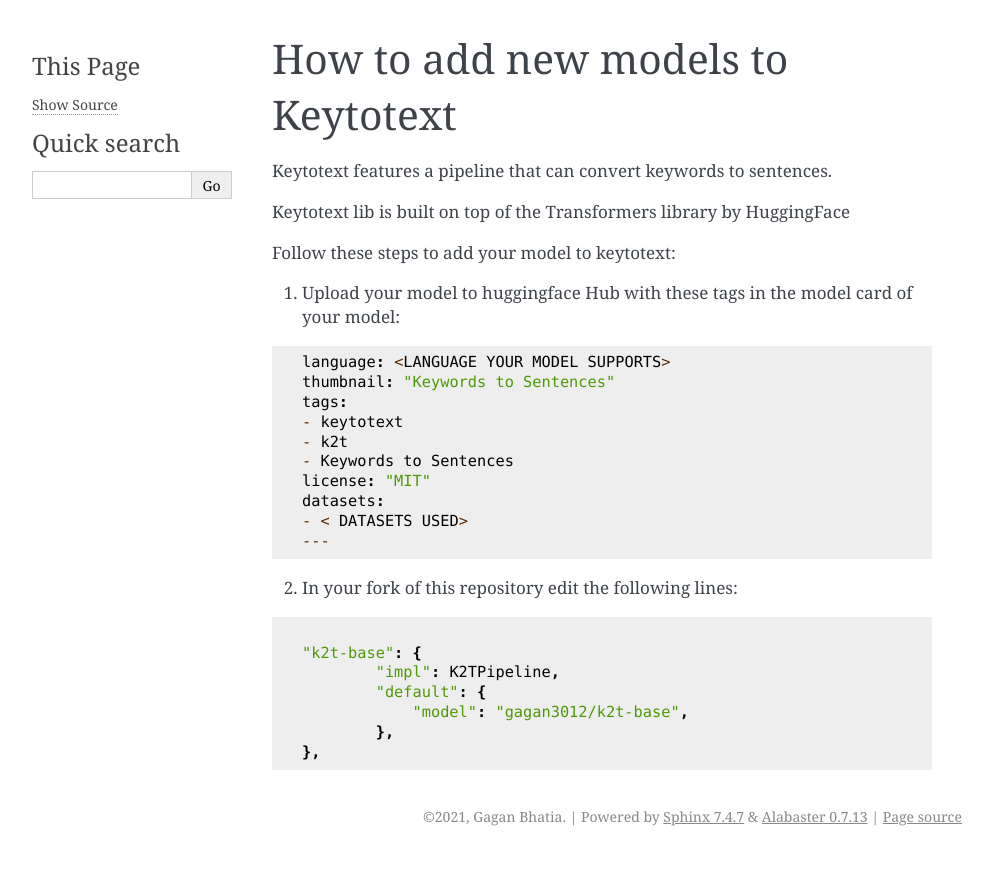
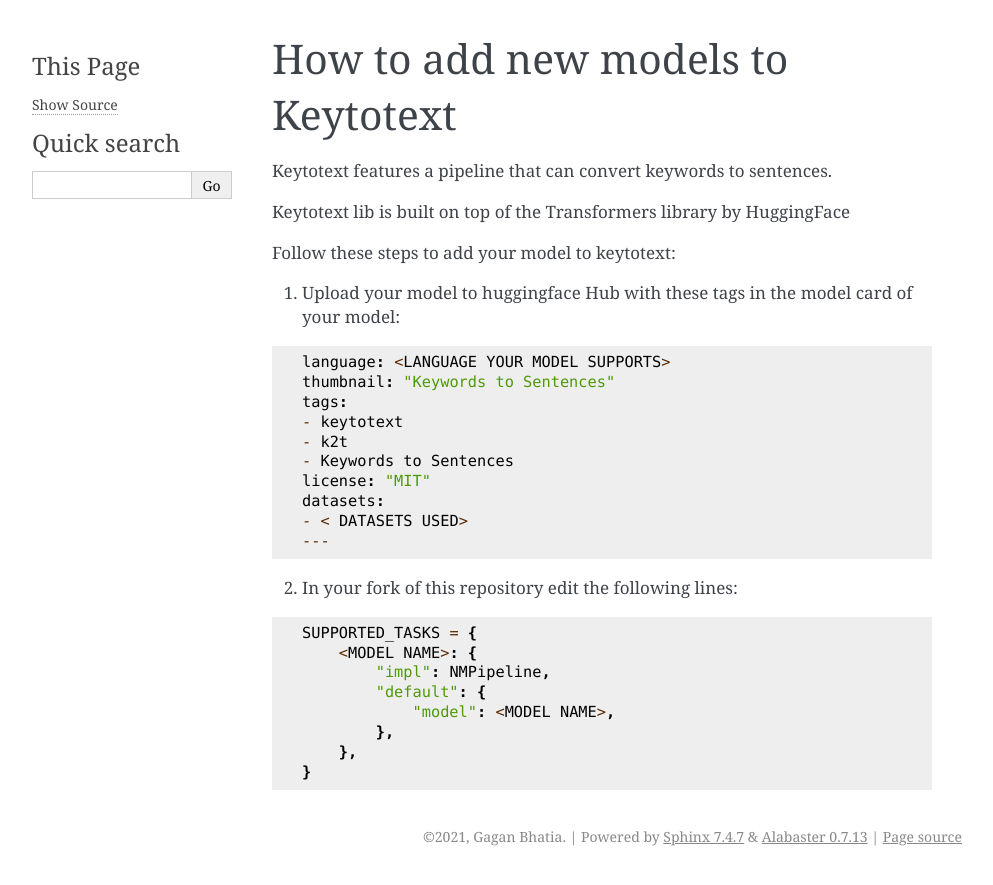
Before and after one commit to gagan3012/keytotext, a Sphinx documentation site: the page built from docs/MODELS.md, in a window 1280 px wide. Shown: the top 885 px of the page, without its empty margins (148-1141 px from the left). Built offline with Sphinx 7.4.7, drawn with Linux system fonts in a browser that asks for light colours.

Commit message:
Update MODELS.md

````diff
--- a/docs/MODELS.md
+++ b/docs/MODELS.md
@@ -23,11 +23,12 @@
 2. In your fork of this repository edit the following lines:
 
 ``` python
-
-"k2t-base": {
-        "impl": K2TPipeline,
+SUPPORTED_TASKS = {
+    <MODEL NAME>: {
+        "impl": NMPipeline,
         "default": {
-            "model": "gagan3012/k2t-base",
+            "model": <MODEL NAME>,
         },
-},
+    },
+}
 ```
````
